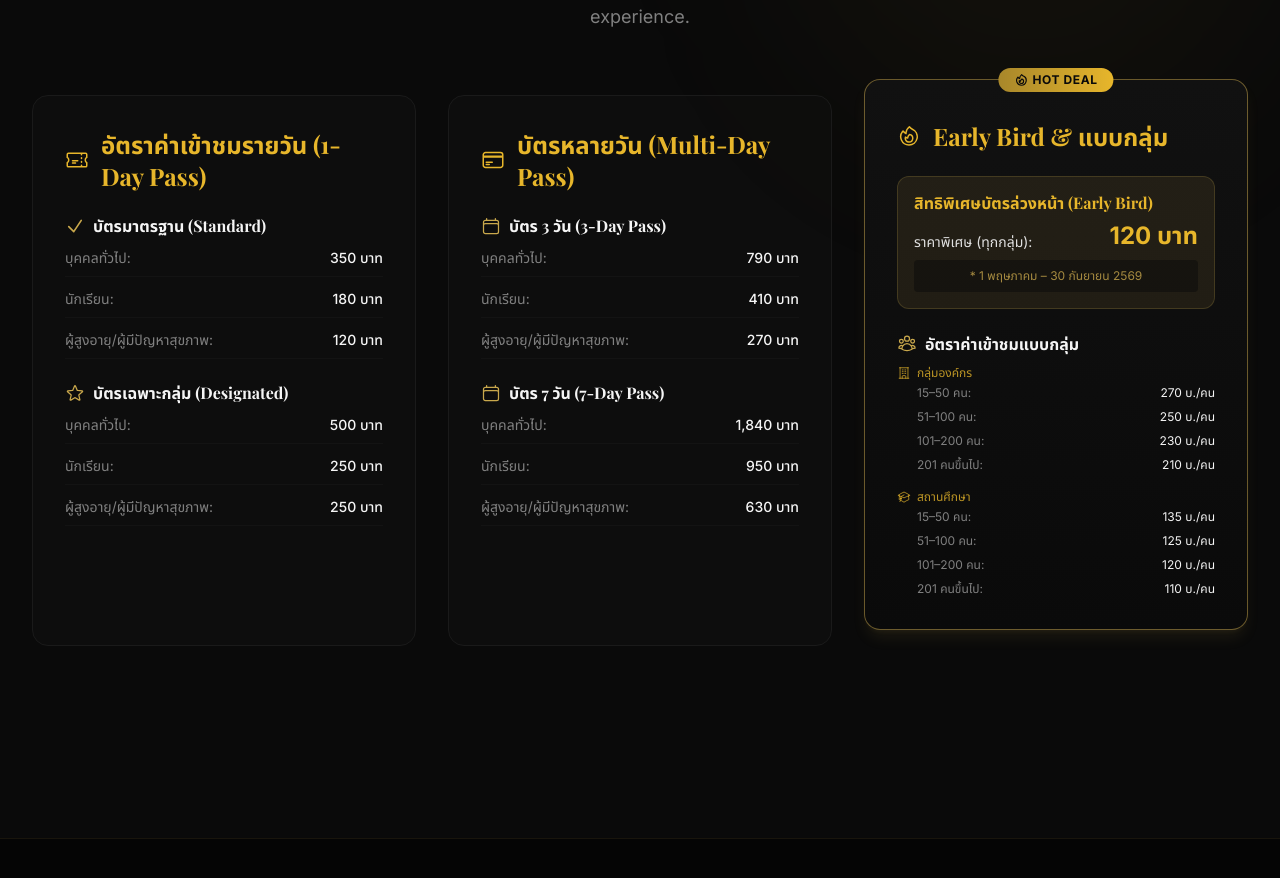
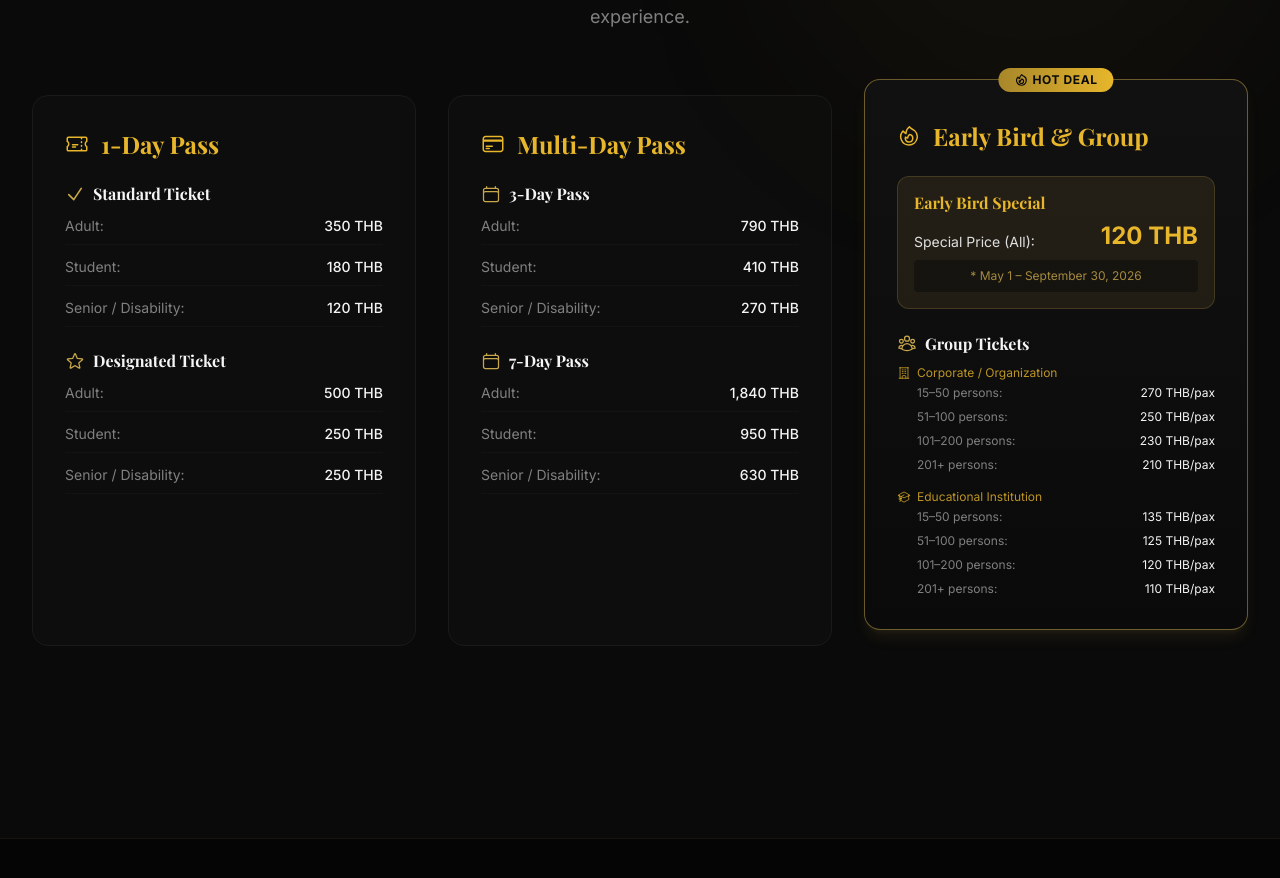
Before and after one commit to Birdie-1/horticutural-expo-2026, a React (Vite) app: page /#/about in a window 1280 px wide. Shown: the part 1647-2525 px from the top of the page. Built offline with nearby package versions, Linux system fonts and the light colour scheme; a web font is replaced by a local one.

Commit message:
fix(i18n): apply translation keys to ticket section and fix types for all languages

```diff
--- a/src/i18n/en.ts
+++ b/src/i18n/en.ts
@@ -65,20 +65,28 @@ export const en: Translations = {
     ticketsEyebrow: 'Tickets',
     ticketsTitle: 'Choose Your Ticket Type',
     ticketsSubtitle: 'Buy tickets in advance for special discounts and prepare for an impressive experience.',
-    ticketAdult: 'General Adult',
-    ticketAdultPrice: '300',
-    ticketChild: 'Child / Student',
-    ticketChildPrice: '150',
-    ticketGroup: 'Group (10+ pax)',
-    ticketGroupPrice: '250',
-    ticketVip: 'VIP Pass (Fast Track)',
-    ticketVipPrice: '1,500',
-    ticketFeature1: 'Access to all 6 exhibition zones',
-    ticketFeature2: 'Access to cultural performances (general zone)',
-    ticketFeature3: 'Use of internal shuttle service',
-    ticketFeatureVip1: 'Fast Track entry lane',
-    ticketFeatureVip2: 'Access to VIP lounge with refreshments',
-    ticketFeatureVip3: 'VIP parking zone near the entrance',
+    ticket1DayTitle: '1-Day Pass',
+    ticket1DayStandard: 'Standard Ticket',
+    ticket1DayDesignated: 'Designated Ticket',
+    ticketAdult: 'Adult:',
+    ticketStudent: 'Student:',
+    ticketSenior: 'Senior / Disability:',
+    ticketMultiDayTitle: 'Multi-Day Pass',
+    ticket3Day: '3-Day Pass',
+    ticket7Day: '7-Day Pass',
+    ticketHotDealTitle: 'Early Bird & Group',
+    ticketEarlyBird: 'Early Bird Special',
+    ticketEarlyBirdPrice: 'Special Price (All):',
+    ticketEarlyBirdNote: '* May 1 – September 30, 2026',
+    ticketGroupTitle: 'Group Tickets',
+    ticketGroupOrg: 'Corporate / Organization',
+    ticketGroupEdu: 'Educational Institution',
+    ticketGroupSize1: '15–50 persons:',
+    ticketGroupSize2: '51–100 persons:',
+    ticketGroupSize3: '101–200 persons:',
+    ticketGroupSize4: '201+ persons:',
+    ticketCurrency: 'THB',
+    ticketCurrencyShort: 'THB/pax',
     travelEyebrow: 'Getting Here',
     travelTitle: 'Travel to the Expo',
     travelCar: 'Private Car',
--- a/src/i18n/th.ts
+++ b/src/i18n/th.ts
@@ -65,20 +65,28 @@ export const th: Translations = {
     ticketsEyebrow: 'บัตรเข้าชมงาน',
     ticketsTitle: 'เลือกประเภทบัตรที่เหมาะกับคุณ',
     ticketsSubtitle: 'ซื้อบัตรล่วงหน้าเพื่อรับส่วนลดพิเศษ และเตรียมพร้อมสำหรับประสบการณ์ที่น่าประทับใจ',
-    ticketAdult: 'บุคคลทั่วไป',
-    ticketAdultPrice: '300',
-    ticketChild: 'เด็ก / นักเรียน',
-    ticketChildPrice: '150',
-    ticketGroup: 'หมู่คณะ (10 คนขึ้นไป)',
-    ticketGroupPrice: '250',
-    ticketVip: 'บัตร VIP (Fast Track)',
-    ticketVipPrice: '1,500',
-    ticketFeature1: 'เข้าชมโซนจัดแสดงทั้ง 6 โซน',
-    ticketFeature2: 'เข้าชมการแสดงศิลปวัฒนธรรม (โซนทั่วไป)',
-    ticketFeature3: 'ใช้บริการรถรับส่งภายในบริเวณงาน',
-    ticketFeatureVip1: 'ช่องทางเข้างานพิเศษ (Fast Track)',
-    ticketFeatureVip2: 'สิทธิ์เข้าร่วม VIP เลานจ์พร้อมของว่าง',
-    ticketFeatureVip3: 'ที่จอดรถโซน VIP ใกล้ทางเข้า',
+    ticket1DayTitle: 'อัตราค่าเข้าชมรายวัน (1-Day Pass)',
+    ticket1DayStandard: 'บัตรมาตรฐาน (Standard)',
+    ticket1DayDesignated: 'บัตรเฉพาะกลุ่ม (Designated)',
+    ticketAdult: 'บุคคลทั่วไป:',
+    ticketStudent: 'นักเรียน:',
+    ticketSenior: 'ผู้สูงอายุ/ผู้มีปัญหาสุขภาพ:',
+    ticketMultiDayTitle: 'บัตรหลายวัน (Multi-Day Pass)',
+    ticket3Day: 'บัตร 3 วัน (3-Day Pass)',
+    ticket7Day: 'บัตร 7 วัน (7-Day Pass)',
+    ticketHotDealTitle: 'Early Bird & แบบกลุ่ม',
+    ticketEarlyBird: 'สิทธิพิเศษบัตรล่วงหน้า (Early Bird)',
+    ticketEarlyBirdPrice: 'ราคาพิเศษ (ทุกกลุ่ม):',
+    ticketEarlyBirdNote: '* 1 พฤษภาคม – 30 กันยายน 2569',
+    ticketGroupTitle: 'อัตราค่าเข้าชมแบบกลุ่ม',
+    ticketGroupOrg: 'กลุ่มองค์กร',
+    ticketGroupEdu: 'สถานศึกษา',
+    ticketGroupSize1: '15–50 คน:',
+    ticketGroupSize2: '51–100 คน:',
+    ticketGroupSize3: '101–200 คน:',
+    ticketGroupSize4: '201 คนขึ้นไป:',
+    ticketCurrency: 'บาท',
+    ticketCurrencyShort: 'บ./คน',
     travelEyebrow: 'การเดินทาง',
     travelTitle: 'การเดินทางสู่งาน',
     travelCar: 'รถยนต์ส่วนตัว',
--- a/src/i18n/zh.ts
+++ b/src/i18n/zh.ts
@@ -65,20 +65,28 @@ export const zh: Translations = {
     ticketsEyebrow: '门票',
     ticketsTitle: '选择您的门票类型',
     ticketsSubtitle: '提前购票享受特别折扣，准备迎接令人难忘的体验。',
-    ticketAdult: '成人票',
-    ticketAdultPrice: '300',
-    ticketChild: '儿童/学生票',
-    ticketChildPrice: '150',
-    ticketGroup: '团体票 (10人以上)',
-    ticketGroupPrice: '250',
-    ticketVip: 'VIP通行证 (快速通道)',
-    ticketVipPrice: '1,500',
-    ticketFeature1: '可进入所有6个展览区',
-    ticketFeature2: '可观看文化表演 (普通区域)',
-    ticketFeature3: '可使用场内接驳车服务',
-    ticketFeatureVip1: '专用快速通道入口',
-    ticketFeatureVip2: '可进入VIP休息室并享用茶点',
-    ticketFeatureVip3: '靠近入口的VIP专属停车区',
+    ticket1DayTitle: '一日票 (1-Day Pass)',
+    ticket1DayStandard: '标准票 (Standard)',
+    ticket1DayDesignated: '特定群组票 (Designated)',
+    ticketAdult: '成人:',
+    ticketStudent: '学生:',
+    ticketSenior: '老人/残障人士:',
+    ticketMultiDayTitle: '多日票 (Multi-Day Pass)',
+    ticket3Day: '三日票 (3-Day Pass)',
+    ticket7Day: '七日票 (7-Day Pass)',
+    ticketHotDealTitle: '早鸟票及团体票',
+    ticketEarlyBird: '早鸟特惠 (Early Bird)',
+    ticketEarlyBirdPrice: '特惠价 (所有群组):',
+    ticketEarlyBirdNote: '* 2026年5月1日 – 9月30日',
+    ticketGroupTitle: '团体票价',
+    ticketGroupOrg: '企业/机构',
+    ticketGroupEdu: '教育机构',
+    ticketGroupSize1: '15–50 人:',
+    ticketGroupSize2: '51–100 人:',
+    ticketGroupSize3: '101–200 人:',
+    ticketGroupSize4: '201 人以上:',
+    ticketCurrency: '泰铢',
+    ticketCurrencyShort: '泰铢/人',
     travelEyebrow: '交通指南',
     travelTitle: '前往世园会',
     travelCar: '自驾车',
--- a/src/pages/AboutPage.tsx
+++ b/src/pages/AboutPage.tsx
@@ -117,7 +117,7 @@ export default function AboutPage() {
                 <svg className="w-6 h-6 shrink-0" fill="none" viewBox="0 0 24 24" stroke="currentColor" strokeWidth={1.5}>
                   <path strokeLinecap="round" strokeLinejoin="round" d="M16.5 6v.75m0 3v.75m0 3v.75m0 3V18m-9-5.25h5.25M7.5 15h3M3.375 5.25c-.621 0-1.125.504-1.125 1.125v3.026a2.999 2.999 0 010 5.198v3.026c0 .621.504 1.125 1.125 1.125h17.25c.621 0 1.125-.504 1.125-1.125v-3.026a2.999 2.999 0 010-5.198V6.375c0-.621-.504-1.125-1.125-1.125H3.375z" />
                 </svg>
-                อัตราค่าเข้าชมรายวัน (1-Day Pass)
+                {t.about.ticket1DayTitle}
               </h3>
 
               <div className="mb-6">
@@ -125,12 +125,12 @@ export default function AboutPage() {
                   <svg className="w-5 h-5 text-gold-500 shrink-0" fill="none" viewBox="0 0 24 24" stroke="currentColor" strokeWidth={2}>
                     <path strokeLinecap="round" strokeLinejoin="round" d="M4.5 12.75l6 6 9-13.5" />
                   </svg>
-                  บัตรมาตรฐาน (Standard)
+                  {t.about.ticket1DayStandard}
                 </h4>
                 <ul className="space-y-3 text-dark-300 text-sm">
-                  <li className="flex justify-between items-center border-b border-dark-700/50 pb-2"><span>บุคคลทั่วไป:</span> <span className="text-dark-50 font-medium">350 บาท</span></li>
-                  <li className="flex justify-between items-center border-b border-dark-700/50 pb-2"><span>นักเรียน:</span> <span className="text-dark-50 font-medium">180 บาท</span></li>
-                  <li className="flex justify-between items-center border-b border-dark-700/50 pb-2"><span>ผู้สูงอายุ/ผู้มีปัญหาสุขภาพ:</span> <span className="text-dark-50 font-medium">120 บาท</span></li>
+                  <li className="flex justify-between items-center border-b border-dark-700/50 pb-2"><span>{t.about.ticketAdult}</span> <span className="text-dark-50 font-medium">350 {t.about.ticketCurrency}</span></li>
+                  <li className="flex justify-between items-center border-b border-dark-700/50 pb-2"><span>{t.about.ticketStudent}</span> <span className="text-dark-50 font-medium">180 {t.about.ticketCurrency}</span></li>
+                  <li className="flex justify-between items-center border-b border-dark-700/50 pb-2"><span>{t.about.ticketSenior}</span> <span className="text-dark-50 font-medium">120 {t.about.ticketCurrency}</span></li>
                 </ul>
               </div>
 
@@ -139,12 +139,12 @@ export default function AboutPage() {
                   <svg className="w-5 h-5 text-gold-500 shrink-0" fill="none" viewBox="0 0 24 24" stroke="currentColor" strokeWidth={1.5}>
                     <path strokeLinecap="round" strokeLinejoin="round" d="M11.48 3.499a.562.562 0 011.04 0l2.125 5.111a.563.563 0 00.475.345l5.518.442c.499.04.701.663.321.988l-4.204 3.602a.563.563 0 00-.182.557l1.285 5.385a.562.562 0 01-.84.61l-4.725-2.885a.563.563 0 00-.586 0L6.982 20.54a.562.562 0 01-.84-.61l1.285-5.386a.562.562 0 00-.182-.557l-4.204-3.602a.563.563 0 01.321-.988l5.518-.442a.563.563 0 00.475-.345L11.48 3.5z" />
                   </svg>
-                  บัตรเฉพาะกลุ่ม (Designated)
+                  {t.about.ticket1DayDesignated}
                 </h4>
                 <ul className="space-y-3 text-dark-300 text-sm">
-                  <li className="flex justify-between items-center border-b border-dark-700/50 pb-2"><span>บุคคลทั่วไป:</span> <span className="text-dark-50 font-medium">500 บาท</span></li>
-                  <li className="flex justify-between items-center border-b border-dark-700/50 pb-2"><span>นักเรียน:</span> <span className="text-dark-50 font-medium">250 บาท</span></li>
-                  <li className="flex justify-between items-center border-b border-dark-700/50 pb-2"><span>ผู้สูงอายุ/ผู้มีปัญหาสุขภาพ:</span> <span className="text-dark-50 font-medium">250 บาท</span></li>
+                  <li className="flex justify-between items-center border-b border-dark-700/50 pb-2"><span>{t.about.ticketAdult}</span> <span className="text-dark-50 font-medium">500 {t.about.ticketCurrency}</span></li>
+                  <li className="flex justify-between items-center border-b border-dark-700/50 pb-2"><span>{t.about.ticketStudent}</span> <span className="text-dark-50 font-medium">250 {t.about.ticketCurrency}</span></li>
+                  <li className="flex justify-between items-center border-b border-dark-700/50 pb-2"><span>{t.about.ticketSenior}</span> <span className="text-dark-50 font-medium">250 {t.about.ticketCurrency}</span></li>
                 </ul>
               </div>
             </div>
@@ -155,7 +155,7 @@ export default function AboutPage() {
                 <svg className="w-6 h-6 shrink-0" fill="none" viewBox="0 0 24 24" stroke="currentColor" strokeWidth={1.5}>
                   <path strokeLinecap="round" strokeLinejoin="round" d="M2.25 8.25h19.5M2.25 9h19.5m-16.5 5.25h6m-6 2.25h3m-3.75 3h15a2.25 2.25 0 002.25-2.25V6.75A2.25 2.25 0 0019.5 4.5h-15a2.25 2.25 0 00-2.25 2.25v10.5A2.25 2.25 0 004.5 19.5z" />
                 </svg>
-                บัตรหลายวัน (Multi-Day Pass)
+                {t.about.ticketMultiDayTitle}
               </h3>
 
               <div className="mb-6">
@@ -163,12 +163,12 @@ export default function AboutPage() {
                   <svg className="w-5 h-5 text-gold-500 shrink-0" fill="none" viewBox="0 0 24 24" stroke="currentColor" strokeWidth={1.5}>
                     <path strokeLinecap="round" strokeLinejoin="round" d="M6.75 3v2.25M17.25 3v2.25M3 18.75V7.5a2.25 2.25 0 012.25-2.25h13.5A2.25 2.25 0 0121 7.5v11.25m-18 0A2.25 2.25 0 005.25 21h13.5A2.25 2.25 0 0021 18.75m-18 0v-7.5A2.25 2.25 0 015.25 9h13.5A2.25 2.25 0 0121 11.25v7.5" />
                   </svg>
-                  บัตร 3 วัน (3-Day Pass)
+                  {t.about.ticket3Day}
                 </h4>
                 <ul className="space-y-3 text-dark-300 text-sm">
-                  <li className="flex justify-between items-center border-b border-dark-700/50 pb-2"><span>บุคคลทั่วไป:</span> <span className="text-dark-50 font-medium">790 บาท</span></li>
-                  <li className="flex justify-between items-center border-b border-dark-700/50 pb-2"><span>นักเรียน:</span> <span className="text-dark-50 font-medium">410 บาท</span></li>
-                  <li className="flex justify-between items-center border-b border-dark-700/50 pb-2"><span>ผู้สูงอายุ/ผู้มีปัญหาสุขภาพ:</span> <span className="text-dark-50 font-medium">270 บาท</span></li>
+                  <li className="flex justify-between items-center border-b border-dark-700/50 pb-2"><span>{t.about.ticketAdult}</span> <span className="text-dark-50 font-medium">790 {t.about.ticketCurrency}</span></li>
+                  <li className="flex justify-between items-center border-b border-dark-700/50 pb-2"><span>{t.about.ticketStudent}</span> <span className="text-dark-50 font-medium">410 {t.about.ticketCurrency}</span></li>
+                  <li className="flex justify-between items-center border-b border-dark-700/50 pb-2"><span>{t.about.ticketSenior}</span> <span className="text-dark-50 font-medium">270 {t.about.ticketCurrency}</span></li>
                 </ul>
               </div>
 
@@ -177,12 +177,12 @@ export default function AboutPage() {
                   <svg className="w-5 h-5 text-gold-500 shrink-0" fill="none" viewBox="0 0 24 24" stroke="currentColor" strokeWidth={1.5}>
                     <path strokeLinecap="round" strokeLinejoin="round" d="M6.75 3v2.25M17.25 3v2.25M3 18.75V7.5a2.25 2.25 0 012.25-2.25h13.5A2.25 2.25 0 0121 7.5v11.25m-18 0A2.25 2.25 0 005.25 21h13.5A2.25 2.25 0 0021 18.75m-18 0v-7.5A2.25 2.25 0 015.25 9h13.5A2.25 2.25 0 0121 11.25v7.5" />
                   </svg>
-                  บัตร 7 วัน (7-Day Pass)
+                  {t.about.ticket7Day}
                 </h4>
                 <ul className="space-y-3 text-dark-300 text-sm">
-                  <li className="flex justify-between items-center border-b border-dark-700/50 pb-2"><span>บุคคลทั่วไป:</span> <span className="text-dark-50 font-medium">1,840 บาท</span></li>
-                  <li className="flex justify-between items-center border-b border-dark-700/50 pb-2"><span>นักเรียน:</span> <span className="text-dark-50 font-medium">950 บาท</span></li>
-                  <li className="flex justify-between items-center border-b border-dark-700/50 pb-2"><span>ผู้สูงอายุ/ผู้มีปัญหาสุขภาพ:</span> <span className="text-dark-50 font-medium">630 บาท</span></li>
+                  <li className="flex justify-between items-center border-b border-dark-700/50 pb-2"><span>{t.about.ticketAdult}</span> <span className="text-dark-50 font-medium">1,840 {t.about.ticketCurrency}</span></li>
+                  <li className="flex justify-between items-center border-b border-dark-700/50 pb-2"><span>{t.about.ticketStudent}</span> <span className="text-dark-50 font-medium">950 {t.about.ticketCurrency}</span></li>
+                  <li className="flex justify-between items-center border-b border-dark-700/50 pb-2"><span>{t.about.ticketSenior}</span> <span className="text-dark-50 font-medium">630 {t.about.ticketCurrency}</span></li>
                 </ul>
               </div>
             </div>
@@ -201,19 +201,19 @@ export default function AboutPage() {
                   <path strokeLinecap="round" strokeLinejoin="round" d="M15.362 5.214A8.252 8.252 0 0112 21 8.25 8.25 0 016.038 7.048 8.287 8.287 0 009 9.6a8.983 8.983 0 013.361-6.867 8.21 8.21 0 003 2.48z" />
                   <path strokeLinecap="round" strokeLinejoin="round" d="M12 18a3.75 3.75 0 00.495-7.467 5.99 5.99 0 00-1.925 3.546 5.974 5.974 0 01-2.133-1A3.75 3.75 0 0012 18z" />
                 </svg>
-                Early Bird & แบบกลุ่ม
+                {t.about.ticketHotDealTitle}
               </h3>
 
               <div className="mb-6 bg-gold-500/10 p-4 rounded-xl border border-gold-500/20">
                 <h4 className="font-bold text-gold-400 mb-2 flex items-center gap-2">
-                  สิทธิพิเศษบัตรล่วงหน้า (Early Bird)
+                  {t.about.ticketEarlyBird}
                 </h4>
                 <div className="flex justify-between items-end mb-2">
-                  <span className="text-dark-100 text-sm">ราคาพิเศษ (ทุกกลุ่ม):</span>
-                  <span className="text-gold-400 font-bold text-2xl">120 บาท</span>
+                  <span className="text-dark-100 text-sm">{t.about.ticketEarlyBirdPrice}</span>
+                  <span className="text-gold-400 font-bold text-2xl">120 {t.about.ticketCurrency}</span>
                 </div>
                 <div className="text-xs text-gold-500/80 bg-dark-900/50 p-2 rounded inline-block w-full text-center">
-                  * 1 พฤษภาคม – 30 กันยายน 2569
+                  {t.about.ticketEarlyBirdNote}
                 </div>
               </div>
 
@@ -222,30 +222,30 @@ export default function AboutPage() {
                   <svg className="w-5 h-5 text-gold-500 shrink-0" fill="none" viewBox="0 0 24 24" stroke="currentColor" strokeWidth={1.5}>
                     <path strokeLinecap="round" strokeLinejoin="round" d="M18 18.72a9.094 9.094 0 003.741-.479 3 3 0 00-4.682-2.72m.94 3.198l.001.031c0 .225-.012.447-.037.666A11.944 11.944 0 0112 21c-2.17 0-4.207-.576-5.963-1.584A6.062 6.062 0 016 18.719m12 0a5.971 5.971 0 00-.941-3.197m0 0A5.995 5.995 0 0012 12.75a5.995 5.995 0 00-5.058 2.772m0 0a3 3 0 00-4.681 2.72 8.986 8.986 0 003.74.477m.94-3.197a5.971 5.971 0 00-.94 3.197M15 6.75a3 3 0 11-6 0 3 3 0 016 0zm6 3a2.25 2.25 0 11-4.5 0 2.25 2.25 0 014.5 0zm-13.5 0a2.25 2.25 0 11-4.5 0 2.25 2.25 0 014.5 0z" />
                   </svg>
-                  อัตราค่าเข้าชมแบบกลุ่ม
+                  {t.about.ticketGroupTitle}
                 </h4>
                 <ul className="space-y-2 text-dark-300 text-xs">
                   <li className="text-gold-400/80 mb-1 mt-3 flex items-center gap-1.5">
                     <svg className="w-3.5 h-3.5 shrink-0" fill="none" viewBox="0 0 24 24" stroke="currentColor" strokeWidth={1.5}>
                       <path strokeLinecap="round" strokeLinejoin="round" d="M3.75 21h16.5M4.5 3h15M5.25 3v18m13.5-18v18M9 6.75h1.5m-1.5 3h1.5m-1.5 3h1.5m3-6H15m-1.5 3H15m-1.5 3H15M9 21v-3.375c0-.621.504-1.125 1.125-1.125h3.75c.621 0 1.125.504 1.125 1.125V21" />
                     </svg>
-                    กลุ่มองค์กร
+                    {t.about.ticketGroupOrg}
                   </li>
-                  <li className="flex justify-between items-center pl-5"><span>15–50 คน:</span> <span className="text-dark-50">270 บ./คน</span></li>
-                  <li className="flex justify-between items-center pl-5"><span>51–100 คน:</span> <span className="text-dark-50">250 บ./คน</span></li>
-                  <li className="flex justify-between items-center pl-5"><span>101–200 คน:</span> <span className="text-dark-50">230 บ./คน</span></li>
-                  <li className="flex justify-between items-center pl-5"><span>201 คนขึ้นไป:</span> <span className="text-dark-50">210 บ./คน</span></li>
+                  <li className="flex justify-between items-center pl-5"><span>{t.about.ticketGroupSize1}</span> <span className="text-dark-50">270 {t.about.ticketCurrencyShort}</span></li>
+                  <li className="flex justify-between items-center pl-5"><span>{t.about.ticketGroupSize2}</span> <span className="text-dark-50">250 {t.about.ticketCurrencyShort}</span></li>
+                  <li className="flex justify-between items-center pl-5"><span>{t.about.ticketGroupSize3}</span> <span className="text-dark-50">230 {t.about.ticketCurrencyShort}</span></li>
+                  <li className="flex justify-between items-center pl-5"><span>{t.about.ticketGroupSize4}</span> <span className="text-dark-50">210 {t.about.ticketCurrencyShort}</span></li>
 
                   <li className="text-gold-400/80 mb-1 mt-4 flex items-center gap-1.5">
                     <svg className="w-3.5 h-3.5 shrink-0" fill="none" viewBox="0 0 24 24" stroke="currentColor" strokeWidth={1.5}>
                       <path strokeLinecap="round" strokeLinejoin="round" d="M4.26 10.147a60.436 60.436 0 00-.491 6.347A48.627 48.627 0 0112 20.904a48.627 48.627 0 018.232-4.41 60.46 60.46 0 00-.491-6.347m-15.482 0a50.57 50.57 0 00-2.658-.813A59.905 59.905 0 0112 3.493a59.902 59.902 0 0110.399 5.84c-.896.248-1.783.52-2.658.814m-15.482 0A50.697 50.697 0 0112 13.489a50.702 50.702 0 017.74-3.342M6.75 15a.75.75 0 100-1.5.75.75 0 000 1.5zm0 0v-3.675A55.378 55.378 0 0112 8.443m-7.007 11.55A5.981 5.981 0 006.75 15.75v-1.5" />
                     </svg>
-                    สถานศึกษา
+                    {t.about.ticketGroupEdu}
                   </li>
-                  <li className="flex justify-between items-center pl-5"><span>15–50 คน:</span> <span className="text-dark-50">135 บ./คน</span></li>
-                  <li className="flex justify-between items-center pl-5"><span>51–100 คน:</span> <span className="text-dark-50">125 บ./คน</span></li>
-                  <li className="flex justify-between items-center pl-5"><span>101–200 คน:</span> <span className="text-dark-50">120 บ./คน</span></li>
-                  <li className="flex justify-between items-center pl-5"><span>201 คนขึ้นไป:</span> <span className="text-dark-50">110 บ./คน</span></li>
+                  <li className="flex justify-between items-center pl-5"><span>{t.about.ticketGroupSize1}</span> <span className="text-dark-50">135 {t.about.ticketCurrencyShort}</span></li>
+                  <li className="flex justify-between items-center pl-5"><span>{t.about.ticketGroupSize2}</span> <span className="text-dark-50">125 {t.about.ticketCurrencyShort}</span></li>
+                  <li className="flex justify-between items-center pl-5"><span>{t.about.ticketGroupSize3}</span> <span className="text-dark-50">120 {t.about.ticketCurrencyShort}</span></li>
+                  <li className="flex justify-between items-center pl-5"><span>{t.about.ticketGroupSize4}</span> <span className="text-dark-50">110 {t.about.ticketCurrencyShort}</span></li>
                 </ul>
               </div>
             </div>
```
Also changed, not shown: src/types/index.ts (+21 -13 lines).
